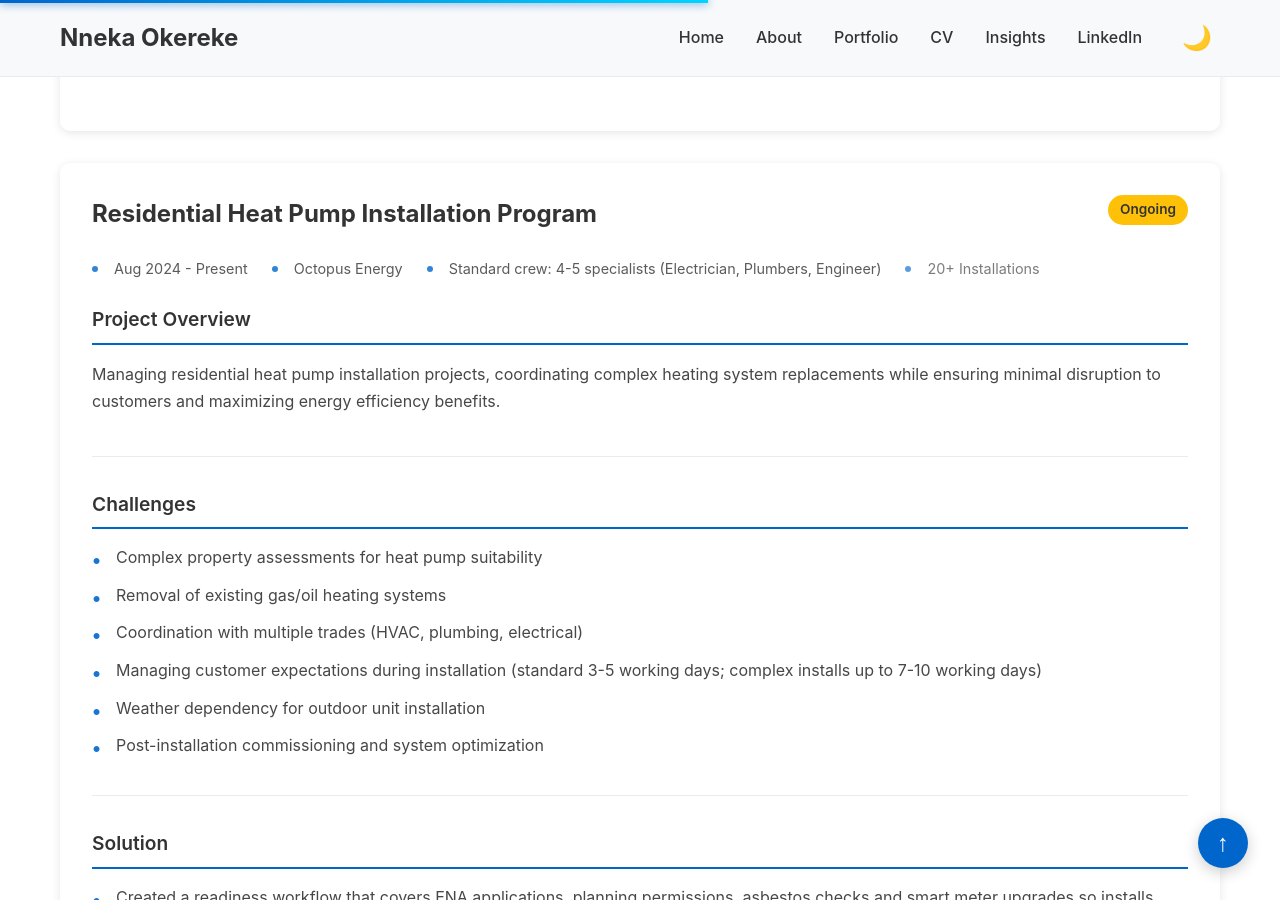
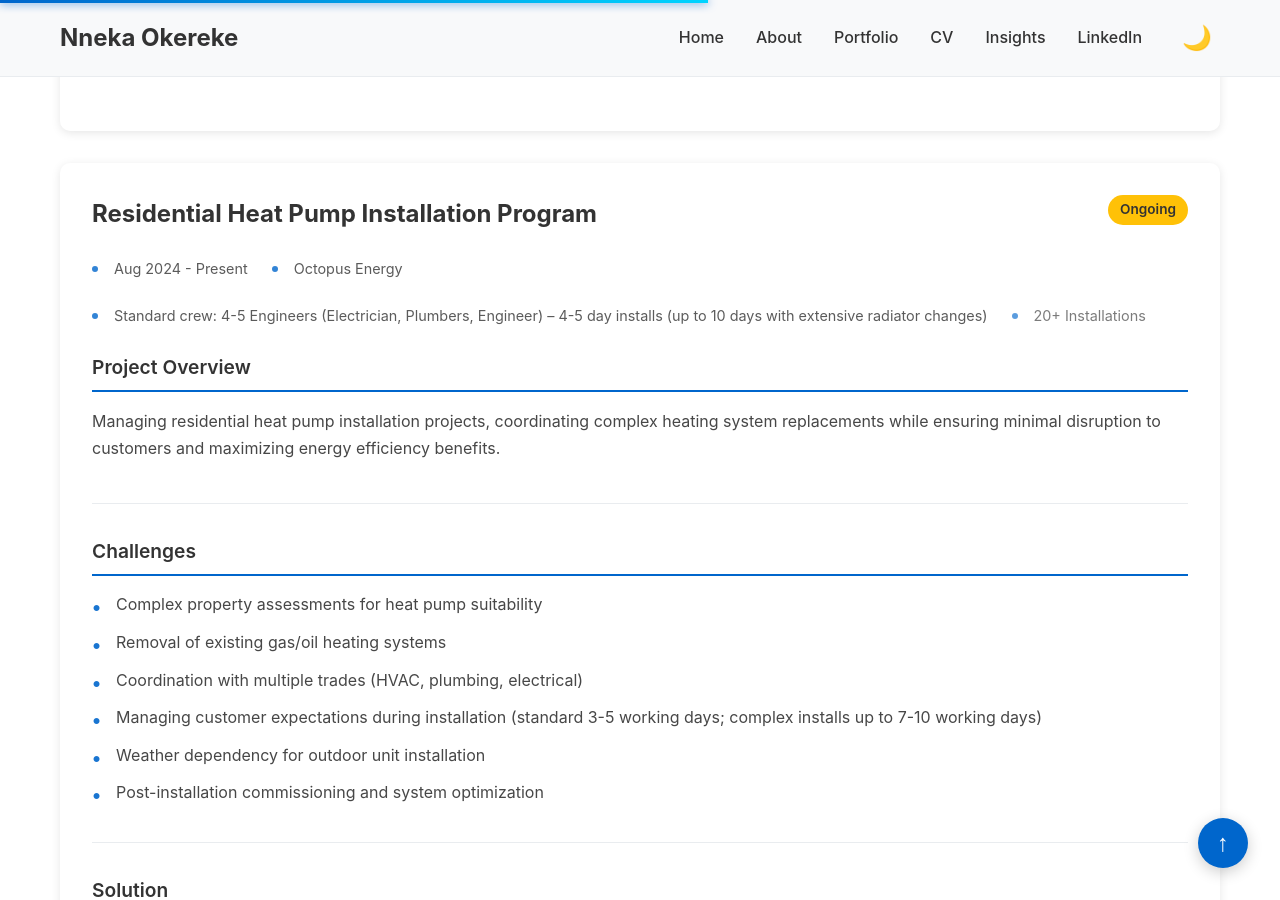
Before and after one commit to nnekaokereke/nnekaokereke.github.io, a Jekyll site: the page built from portfolio.html, in a window 1280 px wide and 900 px high, scrolled down 5870 px. Built offline with Jekyll 4.4.1, drawn with Linux system fonts in a browser that asks for light colours.

Commit message:
Clarify heat pump crew makeup and duration

```diff
--- a/portfolio.html
+++ b/portfolio.html
@@ -251,7 +251,7 @@ title: Projects
                 <div class="project-meta">
                     <span class="project-duration">Aug 2024 - Present</span>
                     <span class="project-company">Octopus Energy</span>
-                    <span class="project-team">Standard crew: 4-5 specialists (Electrician, Plumbers, Engineer)</span>
+                    <span class="project-team">Standard crew: 4-5 Engineers (Electrician, Plumbers, Engineer) – 4-5 day installs (up to 10 days with extensive radiator changes)</span>
                     <span class="project-scale">20+ Installations</span>
                 </div>
 
```
